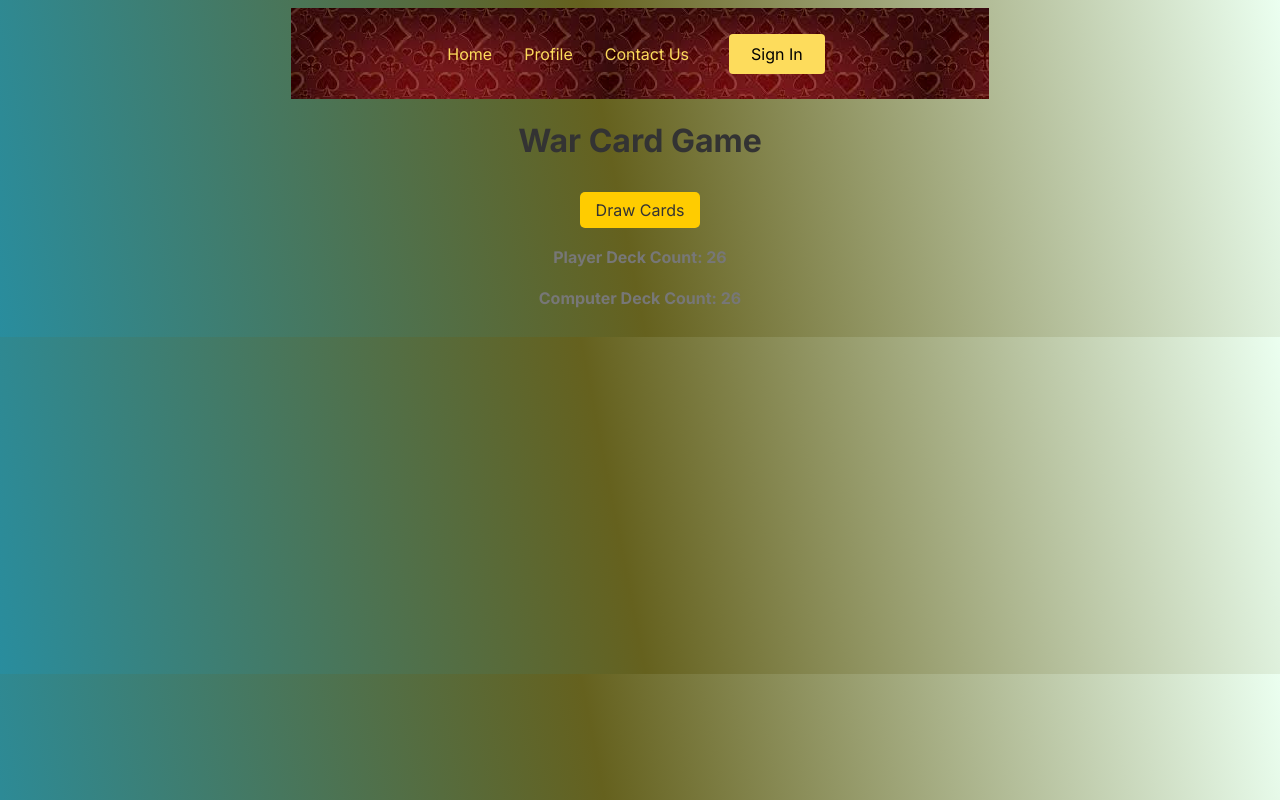
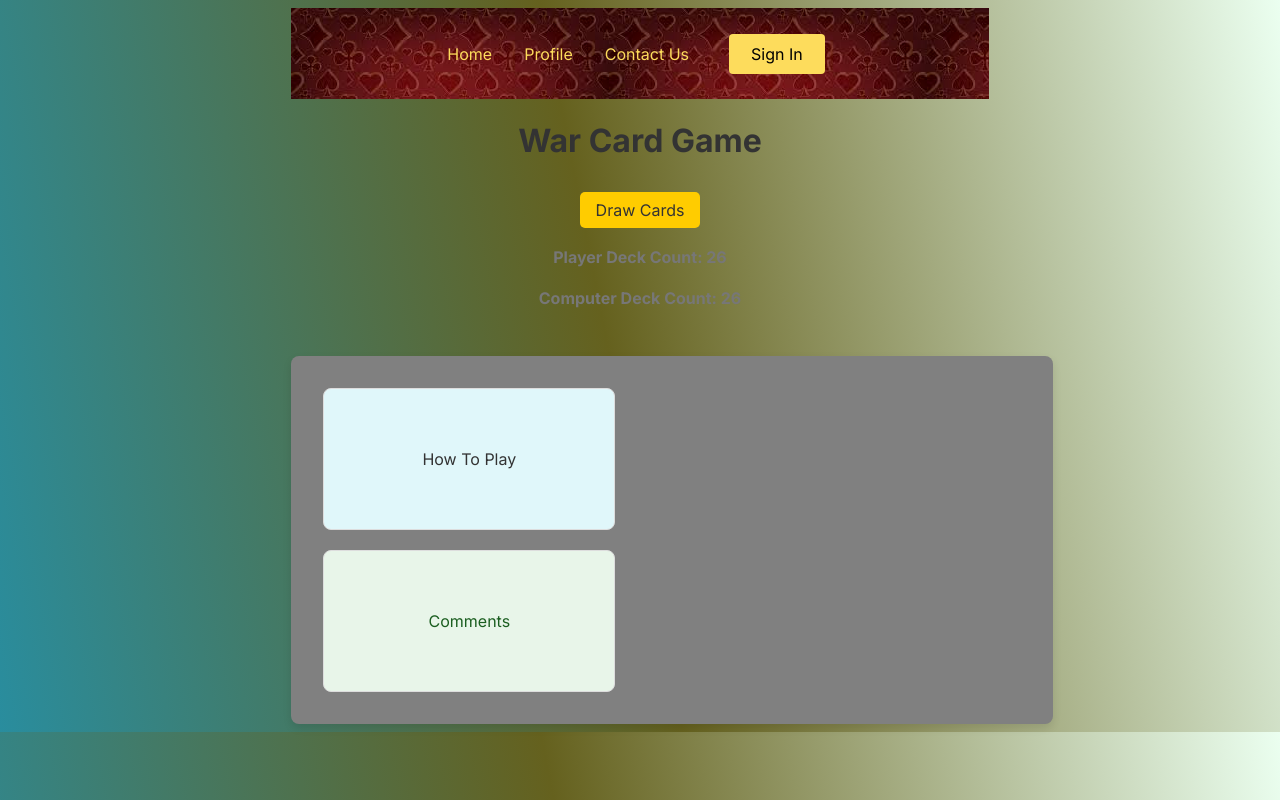
Before and after one commit to ALLHUBS-Jan-2024-Liftoff/The-Planeteers, a React (Vite) app in the folder planeteers-ui/: page /war in a window 1280 px wide. Built offline with nearby package versions, Linux system fonts and the light colour scheme; no server answers.

Commit message:
Added how to play instructions for each game and a button to hide and show them

```diff
--- a/planeteers-ui/src/pages/Blackjack.jsx
+++ b/planeteers-ui/src/pages/Blackjack.jsx
@@ -270,6 +270,14 @@ export default function Blackjack() {
         localStorage.clear();
     };
 
+    const showHowToPlay = () => {
+        const howToPlay = document.getElementById('howToPlay');
+        if (howToPlay.classList.contains('hidden')) {
+            howToPlay.classList.remove('hidden');
+        } else {
+            howToPlay.classList.add('hidden');
+        }
+    };
 
 
     return(
@@ -314,11 +322,16 @@ export default function Blackjack() {
                 </div>
             </div>
         </div>
-        <div class='row'>
-        <div class="howtoplay">How To Play</div>
-        <div class="rating">Rating</div>
+        <div className="container-2">
+            <div className="row">
+                <a onClick={showHowToPlay} className="box howtoplay">How To Play</a>
+                <div id="howToPlay" class="hidden">
+                <p>The goal of the game is to have cards that add up closer to 21 than the dealer. The player and the dealer both draw two cards at the start of each game with the dealers first card being hidden from the player. Number cards are worth their number value and face cards are all worth 10. Aces are special because they are either worth 1 or 11 depending on which brings you closer to 21 without going over. If your cards go over 21 you bust and you lose automatically but the same is true for the dealer. You are allowed to hit to draw more cards as many times as you would like as long as your cards are not over 21 and you may stand at any point to stop drawing and let the dealer draw their cards. The dealer follows special rules when it is their turn; the dealer will keep hitting until their cards are worth atleast 17 or they bust. Now that you know the rules good luck!</p>
+                </div>
+            </div>
+    <a href="/comments" className="box comments">Comments</a>
         </div>
-        <div class="comments">Comments</div>
+
     </div>
     )
 }
--- a/planeteers-ui/src/pages/CardMatch.jsx
+++ b/planeteers-ui/src/pages/CardMatch.jsx
@@ -53,7 +53,17 @@ const Game = () => {
     }
   };
 
+  const showHowToPlay = () => {
+    const howToPlay = document.getElementById('howToPlay');
+    if (howToPlay.classList.contains('hidden')) {
+        howToPlay.classList.remove('hidden');
+    } else {
+        howToPlay.classList.add('hidden');
+    }
+};
+
   return (
+    <div>
     <div id="GamePage" className="game">
     <h1>You have {matchedPairs.length/2} pairs!</h1>
       {cards.map((card, index) => (
@@ -76,6 +86,18 @@ const Game = () => {
         </Card>
       ))}
     </div>
+    <div className="container-2">
+            <div className="row">
+                <a onClick={showHowToPlay} className="box howtoplay">How To Play</a>
+                <div id="howToPlay" class="hidden">
+                <p>The goal of the game is to match all of the pairs of cards. There are 12 cards on the table so there are 6 pairs to match. The cards will stay in the same spot so its a test of your memory and recall to keep track of where they all are. Good Luck.
+                </p>
+                </div>
+            </div>
+    <a href="/comments" className="box comments">Comments</a>
+        </div>
+
+    </div>
   );
 };
 
--- a/planeteers-ui/src/pages/War.jsx
+++ b/planeteers-ui/src/pages/War.jsx
@@ -82,6 +82,16 @@ const GameOfWar=()=>{
       }
   };
 
+
+	const showHowToPlay = () => {
+        const howToPlay = document.getElementById('howToPlay');
+        if (howToPlay.classList.contains('hidden')) {
+            howToPlay.classList.remove('hidden');
+        } else {
+            howToPlay.classList.add('hidden');
+        }
+    };
+
   return (
       <div>
           <h1>War Card Game</h1>
@@ -103,6 +113,16 @@ const GameOfWar=()=>{
           <h3>{winner}</h3>
           <h4>Player Deck Count: {playerDeckCount}</h4>
           <h4>Computer Deck Count: {computerDeckCount}</h4>
+          <div className="container-2">
+            <div className="row">
+                <a onClick={showHowToPlay} className="box howtoplay">How To Play</a>
+                <div id="howToPlay" class="hidden">
+                <p>The goal of the game is to get all of your opponents cards. The player and the computer will both draw a card simultaneuously and then both cards are compared. Whoever has the higher value card wins the round and takes the cards. Cards are valued with Aces as the highest followed by Kings, Queens, Jacks, and then numbers going down.</p>
+                </div>
+            </div>
+    <a href="/comments" className="box comments">Comments</a>
+        </div>
+
       </div>
   );
 
```
